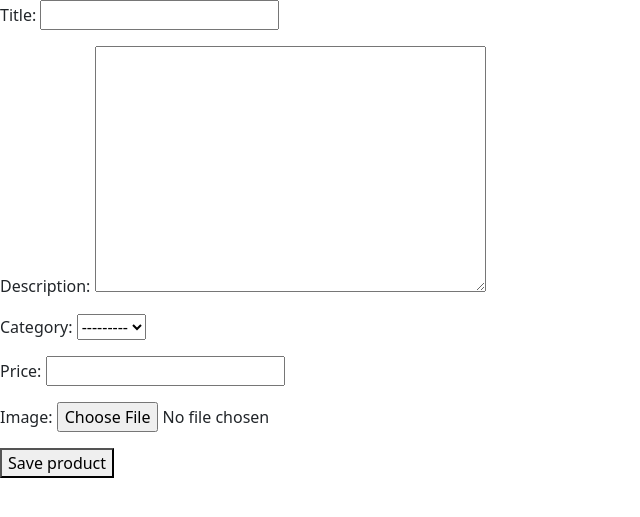
After one commit to AlWaleedMusa/E-Commerce-Platform, a Django app: page /add/ in a window 1280 px wide. The commit adds this page. Shown: the top 517 px of the page, without its empty margins (0-640 px from the left). Run offline with Django 5.2, Linux system fonts and the light colour scheme; the visitor is signed in with stand-in values (Sample User, id 1); data that the repository does not hold is empty.

Commit message:
add: adding, editing, deleting products and category model fixed

```diff
--- a/store/admin.py
+++ b/store/admin.py
@@ -1,10 +1,12 @@
 from django.contrib import admin
 from .models import Product, Category
+
 
 @admin.register(Product)
 class ProductAdmin(admin.ModelAdmin):
     pass
 
+
 @admin.register(Category)
 class CategoryAdmin(admin.ModelAdmin):
     pass
--- a/store/apps.py
+++ b/store/apps.py
@@ -2,5 +2,5 @@ from django.apps import AppConfig
 
 
 class StoreConfig(AppConfig):
-    default_auto_field = 'django.db.models.BigAutoField'
-    name = 'store'
+    default_auto_field = "django.db.models.BigAutoField"
+    name = "store"
--- /dev/null
+++ b/store/forms.py
@@ -0,0 +1,10 @@
+from django.forms import ModelForm
+from .models import Product
+
+
+class AddEditProduct(ModelForm):
+
+    class Meta:
+
+        model = Product
+        fields = ["title", "description", "category", "price", "image"]
--- a/store/models.py
+++ b/store/models.py
@@ -7,6 +7,9 @@ class Product(models.Model):
     description = models.TextField()
     image = models.ImageField(upload_to="products/")
     created_at = models.DateTimeField(auto_now_add=True)
+    category = models.ForeignKey(
+        "Category", null=True, on_delete=models.CASCADE, related_name="related_products"
+    )
 
     def __str__(self):
         return self.title
@@ -14,7 +17,6 @@ class Product(models.Model):
 
 class Category(models.Model):
     title = models.CharField(max_length=255)
-    products = models.ManyToManyField(Product)
 
     def __str__(self):
         return self.title
--- a/store/urls.py
+++ b/store/urls.py
@@ -2,6 +2,10 @@ from django.urls import path
 from . import views
 
 urlpatterns = [
-    path('', views.home, name='home'),
-    path('product/<int:product_id>/', views.product_detail, name='product_detail'),
+    path("", views.home, name="home"),
+    path("product/<int:product_id>/", views.product_detail, name="product_detail"),
+    path("add/", views.add_edit_product, name="add_product"),
+    path("edit/<int:product_id>/", views.add_edit_product, name="edit_product"),
+    path("delete/<int:product_id>/", views.delete_product, name="delete_product"),
+    path("list_products/<str:cat_slug>/", views.list_products, name="list_products"),
 ]
--- a/store/views.py
+++ b/store/views.py
@@ -1,13 +1,43 @@
-from django.shortcuts import render
-from .models import Product
+from django.shortcuts import render, get_object_or_404, redirect
+from .models import Product, Category
+from .forms import AddEditProduct
+from django.contrib.auth.decorators import login_required
 
 
 def home(request):
-    return render(request, 'store/home.html')
+    categories = Category.objects.all()
+    return render(request, "store/home.html", {"categories": categories})
+
+
+def list_products(request, cat_slug):
+    category = get_object_or_404(Category, title=cat_slug)
+    products = category.related_products.all()
+    return render(request, "store/list_products.html", {"products": products})
+
 
 def product_detail(request, product_id):
-    details = Product.objects.get(id=product_id)
-    context = {
-        'details': details
-    }
-    return render(request, 'store/product_detail.html', context)
+    details = get_object_or_404(Product, id=product_id)
+    context = {"details": details}
+    return render(request, "store/product_detail.html", context)
+
+
+@login_required
+def add_edit_product(request, product_id=None):
+    instance = None
+    if product_id:
+        instance = Product.objects.get(id=product_id)
+    if request.method == 'POST':
+        form = AddEditProduct(request.POST, request.FILES, instance=instance)
+        if form.is_valid():
+            form.save()
+            return redirect('home')
+    else:
+        form = AddEditProduct(instance=instance)
+    return render(request, 'store/add_edit_product.html', {'form': form})
+
+
+@login_required
+def delete_product(request, product_id):
+    product = get_object_or_404(Product, id=product_id)
+    product.delete()
+    redirect("home")
--- /dev/null
+++ b/templates/store/add_edit_product.html
@@ -0,0 +1,8 @@
+{% extends 'layouts/base.html' %}
+{% block content %}
+    <form action="" method="post" enctype="multipart/form-data">
+        {% csrf_token %}
+        {{ form.as_p }}
+        <button type="submit">Save product</button>
+    </form>
+{% endblock %}
--- a/templates/store/home.html
+++ b/templates/store/home.html
@@ -1,4 +1,8 @@
 {% extends 'layouts/base.html' %}
 {% block content %}
     <h1>Hello from the store</h1>
+
+    {% for category in categories %}
+        <a href="{% url 'list_products' category.title %}">{{ category.title }}</a>
+    {% endfor %}
 {% endblock %}
```
Also changed, not shown: templates/store/list_products.html (added, +7 -0 lines).
